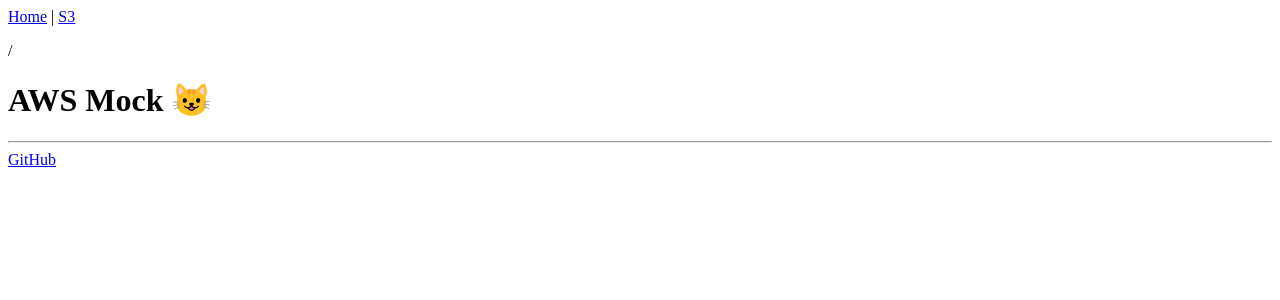
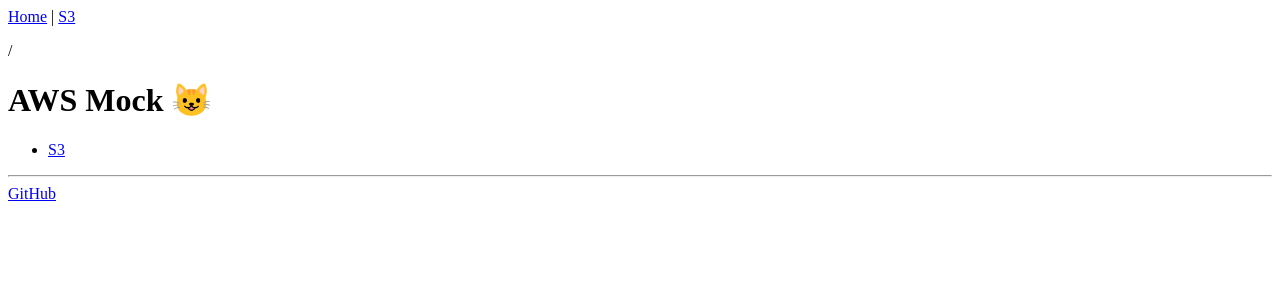
Before and after one commit to y-u-t-a/localstack-console, a Next.js app in the folder next-version/: page / in a window 1280 px wide. Shown: the top 300 px of the page. Built offline with nearby package versions, Linux system fonts and the light colour scheme.

Commit message:
Update index.tsx

```diff
--- a/next-version/pages/index.tsx
+++ b/next-version/pages/index.tsx
@@ -1,8 +1,15 @@
+import Link from 'next/link'
+
 import Layout from '../components/Layout'
 
 const IndexPage = () => (
   <Layout title="AWS Mock">
     <h1>AWS Mock 😺</h1>
+    <ul>
+      <li>
+        <Link href='/s3'><a>S3</a></Link>
+      </li>
+    </ul>
   </Layout>
 )
 
```
